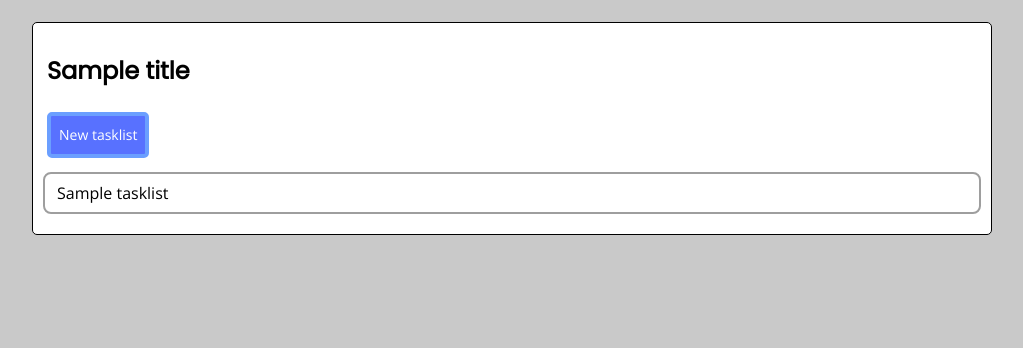
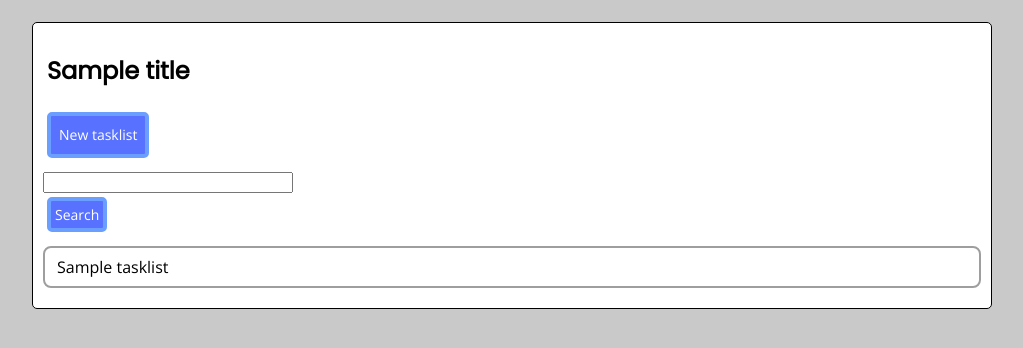
Before and after one commit to onstop4/WillDo, a Flask app: template willdo/templates/select_tasklist.html in a window 1280 px wide. Shown: the part 69-417 px from the top of the page, without its empty margins (128-1151 px from the left). Run offline with Flask 2, Linux system fonts and the light colour scheme; the template is opened without the code that fills it: most values are stand-ins (such as "Sample title", 1, 10 or a date in 2020); parts of the project's set-up code (start-up, migrations or seed data) failed here and were passed over.

Commit message:
Add search bar to select tasklist page.

```diff
--- a/willdo/templates/select_tasklist.html
+++ b/willdo/templates/select_tasklist.html
@@ -4,6 +4,13 @@
 <div class="common-actions">
     <a class="button" href="{{ url_for('mainpage_bp.create_tasklist') }}">New tasklist</a>
 </div>
+
+{% if tasklists %}
+<form class="search-bar" action="{{ url_for('mainpage_bp.process_search') }}" method="POST">
+    <input class="search-bar__text-input" type="text" id="search-input" name="search-input">
+    <input class="button search-bar__button" type="submit" name="search" value="Search">
+</div>
+{% endif %}
 
 <div>
     {% if not tasklists %}
```
